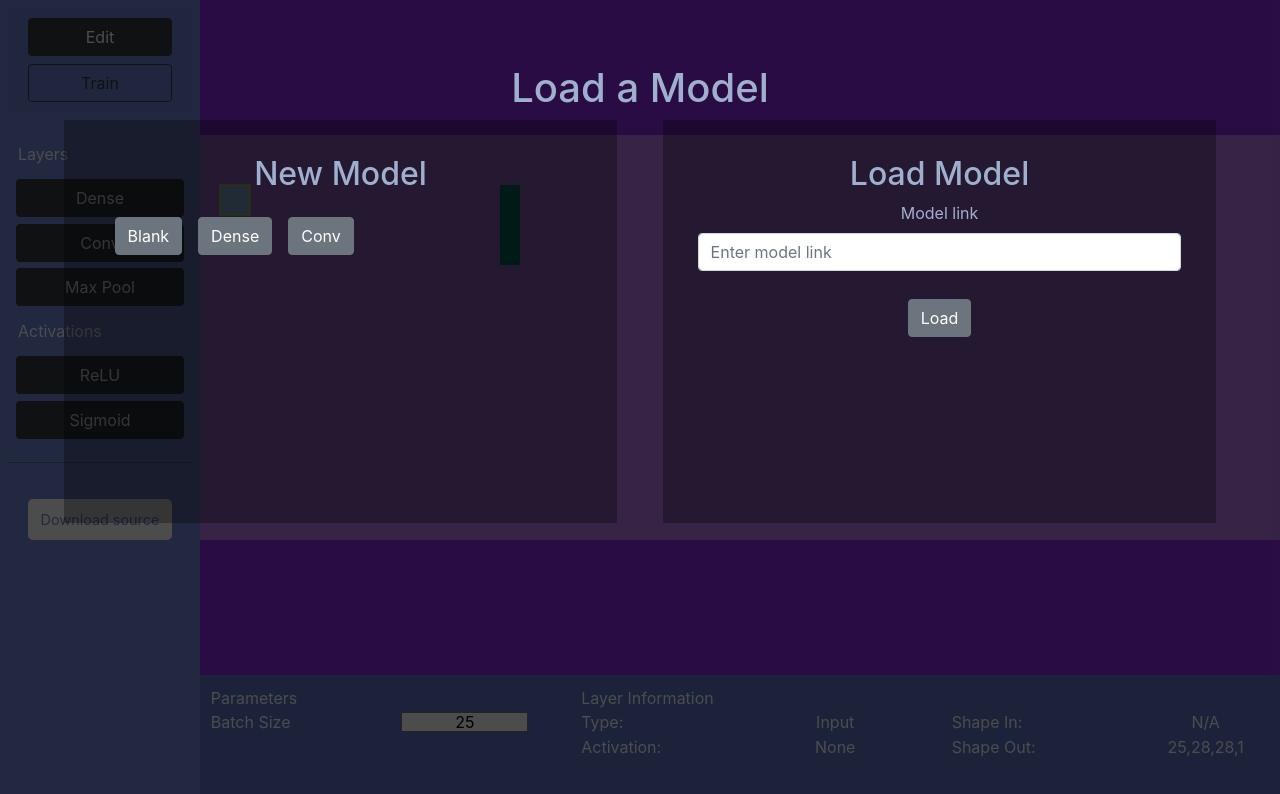
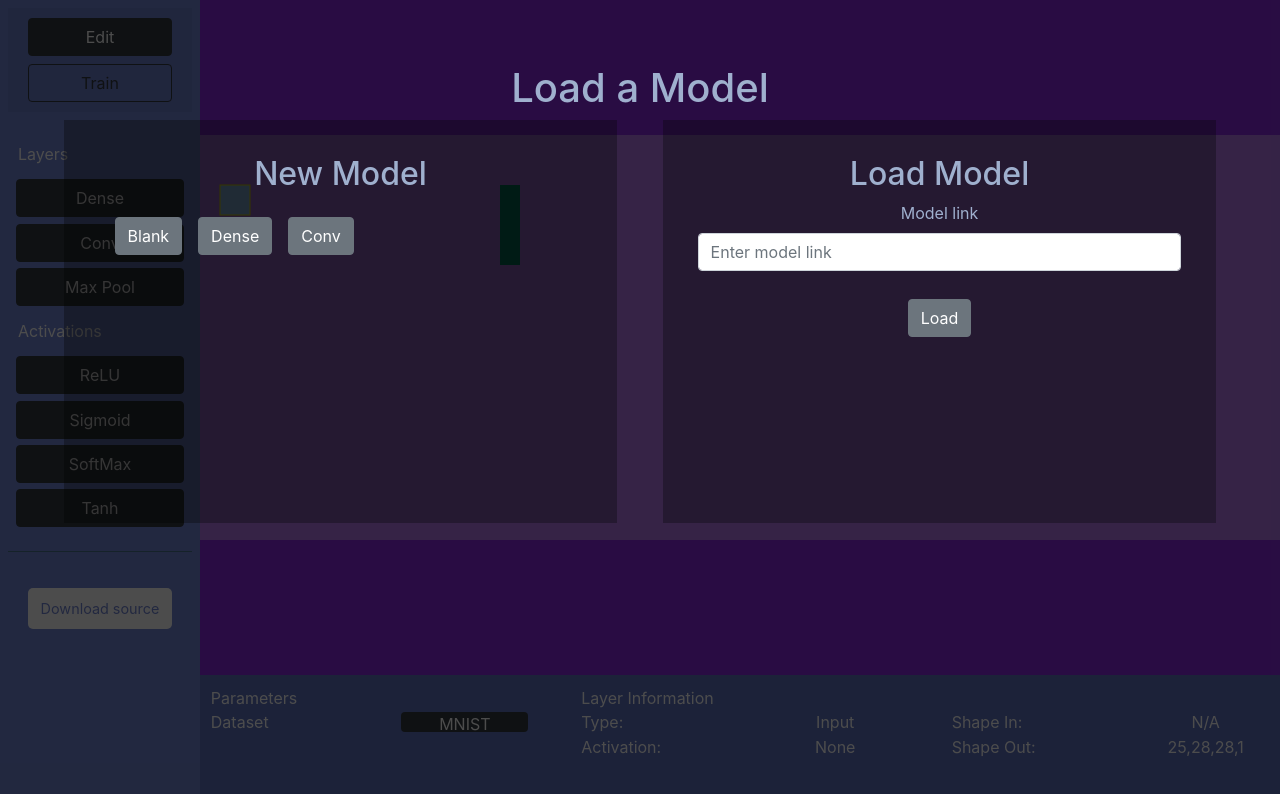
Before and after one commit to alexander-ding/nn-flowchart, a React (Create React App) app: page / in a window 1280 px wide. Shown: the top 794 px of the page. Built offline with nearby package versions, Linux system fonts and the light colour scheme.

Commit message:
Groundworks for setInput

```diff
--- a/src/App.js
+++ b/src/App.js
@@ -5,6 +5,7 @@ import {Toolbar} from "./Toolbar.js";
 import {ErrorBox} from "./ErrorBox.js";
 import {SelectModel} from "./SelectModel.js";
 import {LinkPage} from "./LinkPage.js";
+import {SetInput} from "./SetInput.js";
 import {isCyclic, isLinear, isTrainable} from "./Utils.js";
 import {nodeTypes, blankModel, denseModel, convModel} from "./ModelInfo.js";
 import {getModel, saveModel, startSession, updateTrain, deleteTrain, generateLink, getIDFromLink, downloadModel} from "./Server.js";
@@ -22,6 +23,7 @@ export class App extends React.Component {
       },
       modelInfo: {
         epochs: "2",
+        batchSize: "25",
         // loss
         // optimizer
       },
@@ -43,6 +45,7 @@ export class App extends React.Component {
       selectModelPage: true, // is it in the page selecting model or main page
       linkPage: false, // is link page on display
       link: null, // the link for the current model
+      settingInput: false, // are we on a page to set input?
     };
 
     // function bindings
@@ -66,6 +69,7 @@ export class App extends React.Component {
     this.downloadModel = this.downloadModel.bind(this);
 
     this.getLink = this.getLink.bind(this);
+    this.setInput = this.setInput.bind(this);
   }
 
   _model(type, id, x, y) {
@@ -96,12 +100,17 @@ export class App extends React.Component {
      */
     // get the input model
     let inputNode = models[0];
-    inputNode.shapeOut = nodeTypes[inputNode.type].shapeOut(inputNode.parameters, null, this.setError);
+    inputNode.shapeOut = nodeTypes[inputNode.type].shapeOut(inputNode.parameters, this.state.modelInfo, this.setError);
     let currentNode = inputNode;
     let nextNode = models[inputNode.connectedTo];
     while (currentNode.connectedTo !== null) {
       nextNode.shapeIn = currentNode.shapeOut;
-      nextNode.shapeOut = nodeTypes[nextNode.type].shapeOut(nextNode.parameters, nextNode.shapeIn, this.setError);
+      if (nextNode.type === "input") {
+        nextNode.shapeOut = nodeTypes[nextNode.type].shapeOut(nextNode.parameters, this.state.modelInfo, this.setError);
+      } else {
+        nextNode.shapeOut = nodeTypes[nextNode.type].shapeOut(nextNode.parameters, nextNode.shapeIn, this.setError);
+      }
+
       currentNode = nextNode;
       nextNode = models[nextNode.connectedTo];
     }
@@ -133,7 +142,8 @@ export class App extends React.Component {
       models[id][key] = dict[key];
     }
     if (isCyclic(models)) {
-      this.setError("Graph cannot have loops", false)
+      this.setError("Graph cannot have loops", false);
+      return;
     } else if (!isLinear(models)["ok"]) {
       this.setError(isLinear(models)["err"], false)
     } else {
@@ -260,8 +270,9 @@ export class App extends React.Component {
       return;
     }
     const serializedModel = JSON.stringify({
-      modelJSON: JSON.stringify({model: models, batchSize: models[0].parameters.batchSize, epochs: this.state.modelInfo['epochs']}),
+      modelJSON: JSON.stringify({model: models, batchSize: this.state.modelInfo["batchSize"], epochs: this.state.modelInfo['epochs']}),
     });
+
     saveModel(serializedModel).then((responseJSON) => {
       let info = this.state.trainingInfo;
       info["training"] = true;
@@ -406,17 +417,24 @@ export class App extends React.Component {
     });
   }
 
+  setInput() {
+    this.setState({
+      settingInput: true,
+    });
+  }
+
   render() {
     return (
       <React.Fragment>
         <LinkPage display={this.state.linkPage} link={this.state.link} toggle={()=>this.setState({linkPage: false})}/>
         <SelectModel display={this.state.selectModelPage} loadModel={this.loadModel} loadDefaultModel={this.loadDefaultModel} toggle={()=>this.setState({selectModelPage: false})}></SelectModel>
+        <SetInput display={this.state.settingInput}></SetInput>
         <ErrorBox errorMsg={this.state.errorMsg} dismissible={this.state.errorOnce} setError={this.setError}/>
         <div className="container-fluid d-flex h-100 flex-row no-margin">
-          <Sidebar models={this.state.models} selected={this.state.selected} trainingInfo={this.state.trainingInfo} newModel={this.newModel} setError={this.setError} update={this.updateModel} setSelectModelPage={() => this.setState({selectModelPage:true})} trainCloud={this.trainCloud} cancelTrain={this.cancelTrain} getLink={this.getLink} downloadModel={this.downloadModel}/>
+          <Sidebar models={this.state.models} selected={this.state.selected} trainingInfo={this.state.trainingInfo} newModel={this.newModel} setError={this.setError} update={this.updateModel} setSelectModelPage={() => this.setState({selectModelPage:true})} trainCloud={this.trainCloud} cancelTrain={this.cancelTrain} getLink={this.getLink} downloadModel={this.downloadModel} setInput={this.setInput}/>
           <div className="d-flex w-100 p-2 flex-column flex-grow-1 no-margin" ref="canvasContainer">
             <CanvasContainer models={this.state.models} selected={this.state.selected} select={this.selectModel} update={this.updateModel} remove={this.removeModel} editableSelected={this.state.editableSelected}/>
-            <Toolbar modelInfo={this.state.modelInfo} trainingInfo={this.state.trainingInfo} updateModelInfo={this.updateModelInfo} selected={this.state.selected} models={this.state.models} update={(name, value, canTuple) => this.updateParameters(this.state.selected, name, value, canTuple)} setEditableSelected={this.setEditableSelected}/>
+            <Toolbar modelInfo={this.state.modelInfo} setInputDataset={this.setInput} trainingInfo={this.state.trainingInfo} updateModelInfo={this.updateModelInfo} selected={this.state.selected} models={this.state.models} update={(name, value, canTuple) => this.updateParameters(this.state.selected, name, value, canTuple)} setEditableSelected={this.setEditableSelected}/>
           </div>
 
         </div>
--- a/src/ModelInfo.js
+++ b/src/ModelInfo.js
@@ -63,8 +63,17 @@ function output(props) {
   const color = "#008066";
   const width = 20;
   const height = 80;
+
+  let activationSVG;
+  if (props.activation != null) {
+    activationSVG = nodeTypes[props.activation].svg(4, height-2);
+  } else {
+    activationSVG = null
+  }
+
   return <React.Fragment>
     <rect width={width} height={height} fill={color}></rect>
+    {activationSVG}
   </React.Fragment>
 }
 
@@ -76,17 +85,11 @@ function maxpool(props) {
   const firstColor = "#be41f4";
   const secondColor = "#e541f4";
   const thirdColor = "#f95cf9";
-  let activationSVG;
-  if (props.activation != null) {
-    activationSVG = nodeTypes[props.activation].svg(xInterval*2+5, yInterval*2+squareSize-2, squareSize-10,squareSize/2 - 4);
-  } else {
-    activationSVG = null
-  }
+
   return <React.Fragment>
     <rect width={squareSize} height={squareSize} fill={firstColor}/>
     <rect x={xInterval} y={yInterval} width={squareSize} height={squareSize} fill={secondColor}/>
     <rect x={xInterval*2} y={yInterval*2} width={squareSize} height={squareSize} fill={thirdColor}/>
-    {activationSVG}
   </React.Fragment>
 }
 
@@ -100,6 +103,18 @@ function relu(x, y) {
 function sigmoid(x, y) {
   return (
     <text x={x} y={y} fontSize="10">Sigmoid</text>
+  )
+}
+
+function softmax(x, y) {
+  return (
+    <text x={x} y={y} fontSize="8">SoftMax</text>
+  )
+}
+
+function tanh(x, y) {
+  return (
+    <text x={x} y={y} fontSize="14">Tanh</text>
   )
 }
 
@@ -162,14 +177,13 @@ export const nodeTypes = {
       offsetY: 15,
       defaultParameters: {
         data: "MNIST",
-        batchSize: 25,
       },
       canActivation: false,
-      shapeOut: (parameters, shapeIn, setError) => {
+      shapeOut: (parameters, modelInfo, setError) => {
         if (parameters["data"] === "MNIST") {
-          return [parameters["batchSize"], 28, 28, 1];
+          return [modelInfo["batchSize"], 28, 28, 1];
         }
-        return [parameters["batchSize"], 100, 100, 3];
+        return [modelInfo["batchSize"], 100, 100, 3];
       },
     },
     "maxpool": {
@@ -232,14 +246,26 @@ export const nodeTypes = {
       type: "activation",
       svg: sigmoid,
       defaultParameters: {}
+    },
+    "tanh": {
+      name: "Tanh",
+      type: "activation",
+      svg: tanh,
+      defaultParameters: {}
+    },
+    "softmax": {
+      name: "SoftMax",
+      type: "activation",
+      svg: softmax,
+      defaultParameters: {}
     }
 };
 
 export const layerNames = ["dense", "conv", "maxpool"];
-export const activationNames = ["relu", "sigmoid"];
+export const activationNames = ["relu", "sigmoid", "softmax", "tanh"];
 
 export const blankModel = JSON.parse('{"0":{"name":"input0","ID":0,"type":"input","x":20,"y":50,"connectedTo":null,"shapeIn":null,"shapeOut":[25,28,28,1],"activation":null,"parameters":{"data":"MNIST","batchSize":25}},"1":{"name":"output1","ID":1,"type":"output","x":299,"y":50,"connectedTo":null,"shapeIn":[25,16],"shapeOut":[25,10],"activation":"sigmoid","parameters":{"data":"MNIST"}}}');
 
 export const convModel = JSON.parse("{\"0\":{\"name\":\"input0\",\"ID\":0,\"type\":\"input\",\"x\":20,\"y\":50,\"connectedTo\":2,\"shapeIn\":null,\"shapeOut\":[25,28,28,1],\"activation\":null,\"parameters\":{\"data\":\"MNIST\",\"batchSize\":25}},\"1\":{\"name\":\"output1\",\"ID\":1,\"type\":\"output\",\"x\":299,\"y\":50,\"connectedTo\":null,\"shapeIn\":[25,16],\"shapeOut\":[25,10],\"activation\":\"sigmoid\",\"parameters\":{\"data\":\"MNIST\"}},\"2\":{\"name\":\"conv2\",\"ID\":2,\"type\":\"conv\",\"x\":74.28643321494462,\"y\":46.87875586829372,\"connectedTo\":3,\"shapeIn\":[25,28,28,1],\"shapeOut\":[25,25,25,8],\"activation\":\"relu\",\"parameters\":{\"filters\":8,\"kernelSize\":[3,3],\"stride\":1}},\"3\":{\"name\":\"maxpool3\",\"ID\":3,\"type\":\"maxpool\",\"x\":153.58841744957806,\"y\":55.21242239191861,\"connectedTo\":4,\"shapeIn\":[25,25,25,8],\"shapeOut\":[25,12,12,8],\"activation\":null,\"parameters\":{\"poolSize\":[2,2]}},\"4\":{\"name\":\"dense4\",\"ID\":4,\"type\":\"dense\",\"x\":219.28041809853335,\"y\":37.307656195514426,\"connectedTo\":1,\"shapeIn\":[25,12,12,8],\"shapeOut\":[25,16],\"activation\":\"relu\",\"parameters\":{\"units\":16}}}");
 
-export const denseModel = JSON.parse("{\"0\":{\"name\":\"input0\",\"ID\":0,\"type\":\"input\",\"x\":20,\"y\":50,\"connectedTo\":3,\"shapeIn\":null,\"shapeOut\":[25,28,28,1],\"activation\":null,\"parameters\":{\"data\":\"MNIST\",\"batchSize\":25}},\"1\":{\"name\":\"output1\",\"ID\":1,\"type\":\"output\",\"x\":299,\"y\":50,\"connectedTo\":null,\"shapeIn\":[25,16],\"shapeOut\":[25,10],\"activation\":\"sigmoid\",\"parameters\":{\"data\":\"MNIST\"}},\"2\":{\"name\":\"dense2\",\"ID\":2,\"type\":\"dense\",\"x\":191.61521311914112,\"y\":41.56822923585631,\"connectedTo\":1,\"shapeIn\":[25,16],\"shapeOut\":[25,16],\"activation\":null,\"parameters\":{\"units\":16}},\"3\":{\"name\":\"dense3\",\"ID\":3,\"type\":\"dense\",\"x\":107.9840483926111,\"y\":39.51253484832063,\"connectedTo\":2,\"shapeIn\":[25,28,28,1],\"shapeOut\":[25,16],\"activation\":null,\"parameters\":{\"units\":16}}}");
+export const denseModel = JSON.parse("{\"0\":{\"name\":\"input0\",\"ID\":0,\"type\":\"input\",\"x\":20,\"y\":50,\"connectedTo\":3,\"shapeIn\":null,\"shapeOut\":[25,28,28,1],\"activation\":null,\"parameters\":{\"data\":\"MNIST\",\"batchSize\":25}},\"1\":{\"name\":\"output1\",\"ID\":1,\"type\":\"output\",\"x\":299,\"y\":50,\"connectedTo\":null,\"shapeIn\":[25,16],\"shapeOut\":[25,10],\"activation\":\"sigmoid\",\"parameters\":{\"data\":\"MNIST\"}},\"2\":{\"name\":\"dense2\",\"ID\":2,\"type\":\"dense\",\"x\":191.61521311914112,\"y\":41.56822923585631,\"connectedTo\":1,\"shapeIn\":[25,16],\"shapeOut\":[25,16],\"activation\":\"relu\",\"parameters\":{\"units\":16}},\"3\":{\"name\":\"dense3\",\"ID\":3,\"type\":\"dense\",\"x\":107.9840483926111,\"y\":39.51253484832063,\"connectedTo\":2,\"shapeIn\":[25,28,28,1],\"shapeOut\":[25,16],\"activation\":\"relu\",\"parameters\":{\"units\":16}}}");
--- /dev/null
+++ b/src/SetInput.js
@@ -0,0 +1,20 @@
+import React from 'react';
+import "./SetInput.css";
+
+export class SetInput extends React.Component {
+    constructor(props) {
+        super(props);
+        this.props = props;
+    }
+
+    render() {
+        if (!this.props.display) {
+            return null;
+        }
+        return (
+            <div>
+                La la la la la
+            </div>
+        )
+    }
+}
--- a/src/Toolbar.css
+++ b/src/Toolbar.css
@@ -61,3 +61,14 @@
     margin-top: 2px;
     margin-bottom: 2px;
 }
+
+.parameter-clickable {
+    background: #343a40;
+    cursor: pointer;
+    border-radius: 0.25rem;
+}
+
+.parameter-clickable:hover{
+    background: #202325;
+
+}
--- a/src/Toolbar.js
+++ b/src/Toolbar.js
@@ -56,7 +56,16 @@ class EditableLine extends React.Component {
       </div>
     )
   }
+}
 
+function DataInput(props) {
+  return (
+    <div className="parameter-line">
+      <div className="parameter-name">Dataset</div>
+      <div className="parameter-input parameter-clickable" onClick={props.setInputDataset}>{props.value}</div>
+
+    </div>
+  );
 }
 
 function Parameters(props) {
@@ -83,10 +92,10 @@ function Parameters(props) {
     case "input":
       return (
         <React.Fragment>
-          <EditableLine name="Batch Size" paraName="batchSize" setEditableSelected={props.setEditableSelected} parameters={model.parameters} callback={(n,v)=>props.callback(n,v,false)}/>
+          <DataInput value={model.parameters.data} setInputDataset={props.setInputDataset}></DataInput>
         </React.Fragment>
       )
-      case "maxpool":
+    case "maxpool":
       return (
         <React.Fragment>
           <EditableLine name="Pool Size" paraName="poolSize" setEditableSelected={props.setEditableSelected} parameters={model.parameters} callback={(n,v)=>props.callback(n,v,true)}/>
@@ -111,6 +120,7 @@ export function Toolbar(props) {
           <div className="left-line">
             <p>Model Information</p>
             <EditableLine name="Epochs" paraName="epochs" setEditableSelected={()=>null} parameters={modelInfo} callback={props.updateModelInfo}/>
+            <EditableLine name="Batch Size" paraName="batchSize" setEditableSelected={()=>null} parameters={modelInfo} callback={props.updateModelInfo}/>
           </div>
           <div className="blocker"></div>
           <div className="middle-line">
@@ -141,7 +151,7 @@ export function Toolbar(props) {
 
         <div className="left-line">
           <p>Parameters</p>
-          <Parameters model={model} callback={props.update} setEditableSelected={props.setEditableSelected}/>
+          <Parameters model={model} callback={props.update} setEditableSelected={props.setEditableSelected} setInputDataset = {props.setInputDataset}/>
         </div>
         <div className="blocker"></div>
         <div className="middle-line">
```
Also changed, not shown: src/Sidebar.js (+5 -6 lines), src/SetInput.css (added), 1 other file (tests, documents, lock files or other folders).
